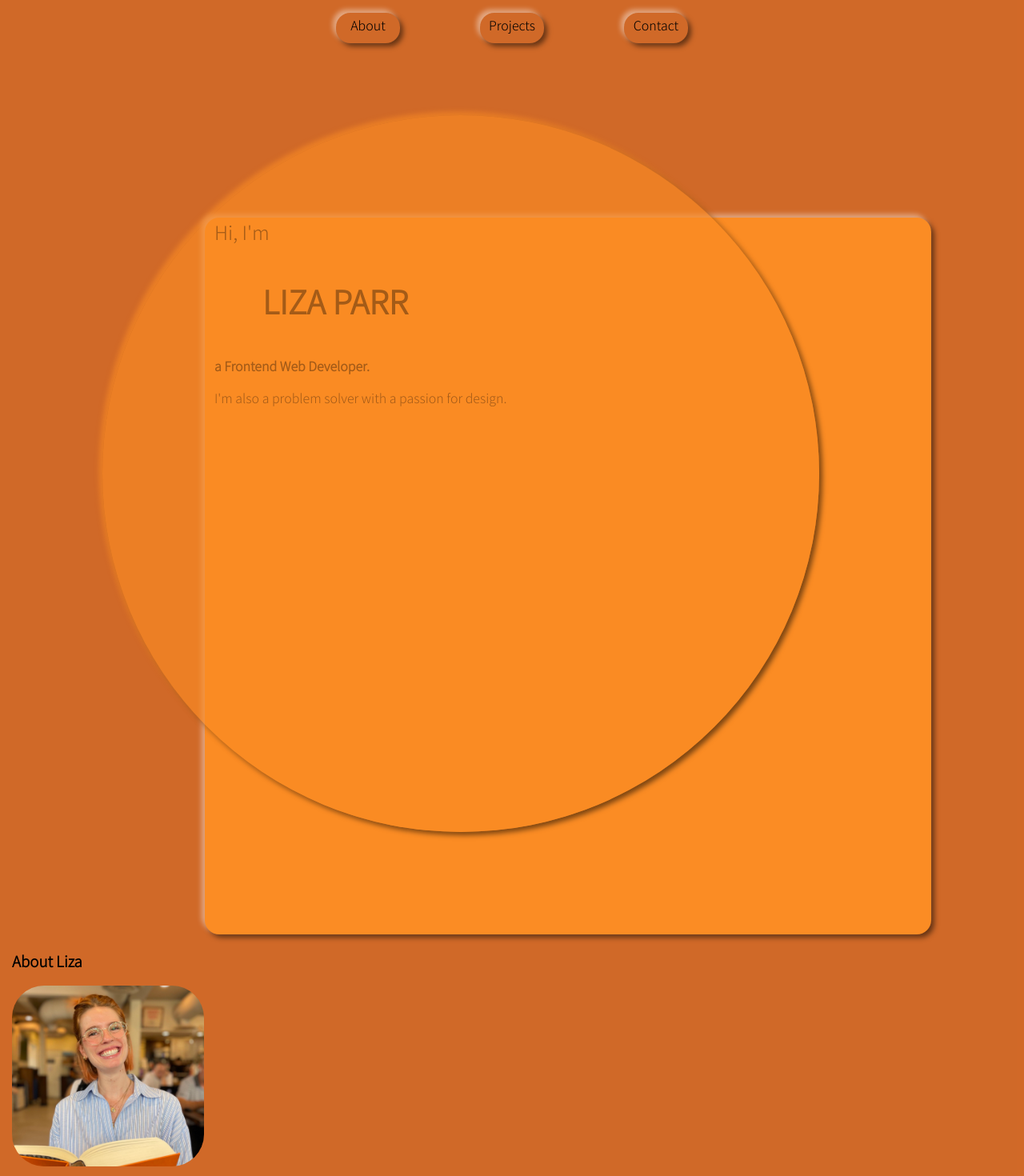
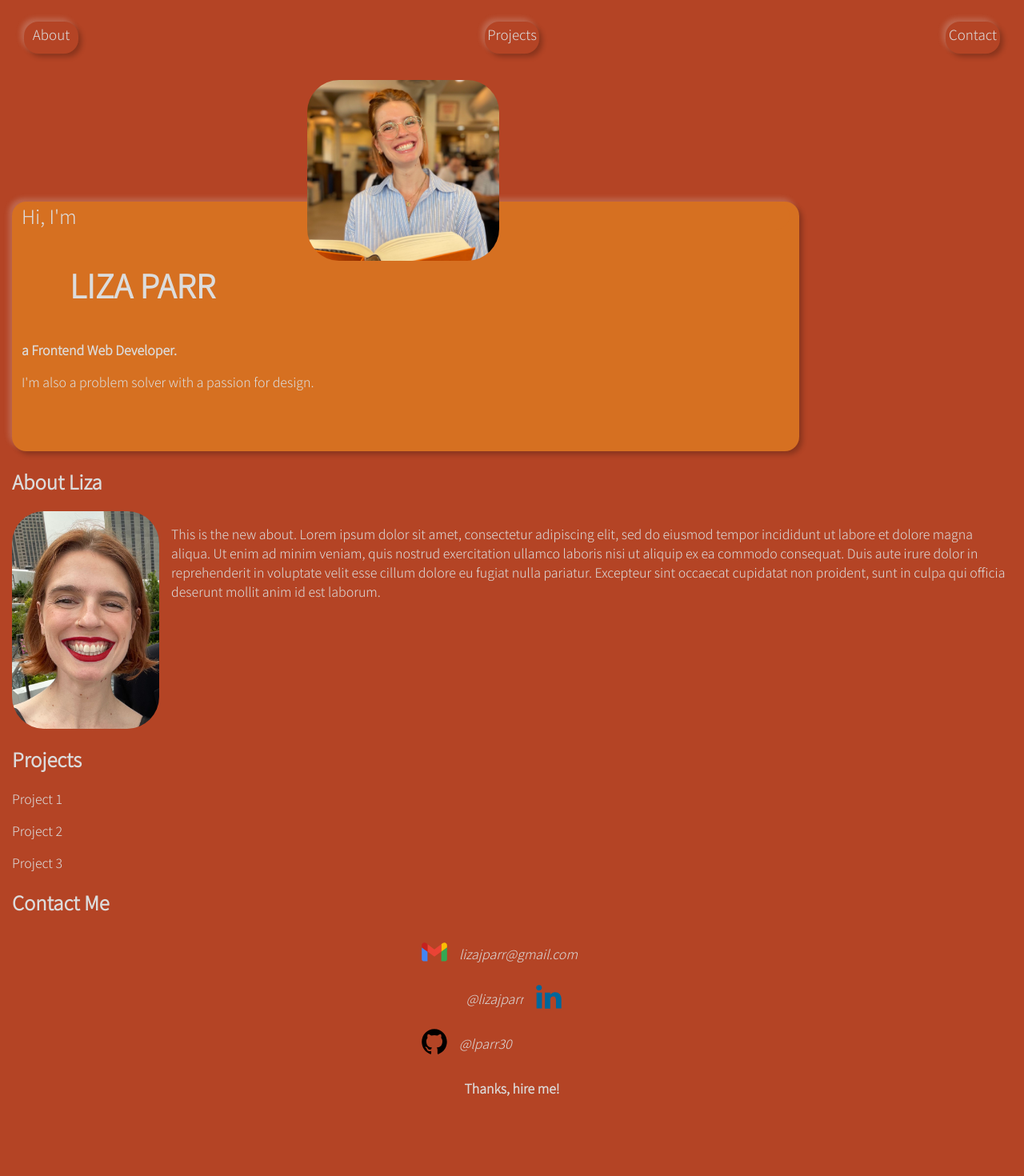
Before and after one commit to lparr30/portfolio, a React (Create React App) app: page / in a window 1280 px wide. Shown: the top 1470 px of the page at 80% size. After the commit the page ends 1398 px from the top, so only its background shows below. Built offline with nearby package versions, Linux system fonts and the light colour scheme.

Commit message:
styling to intro

```diff
--- a/src/App.css
+++ b/src/App.css
@@ -1,19 +1,22 @@
 :root {
-  --introWidth: 70vw;
-  --neuShadow: -4px -4px 6px rgba(255, 255, 255, 0.437), 4px 4px 6px rgba(0, 0, 0, 0.506);
+  --neuShadow: -4px -4px 6px rgba(230, 230, 230, 0.225), 4px 4px 6px rgba(0, 0, 0, 0.239);
   --orangeShadow: -4px -4px 6px rgba(251, 140, 36, 0.657), 4px 4px 6px rgba(0, 0, 0, 0.506);
+  --introBackground: rgb(214, 112, 33);
   --corners: 18px;
 }
 
 * {
   /* font-family: 'DM Serif Display', serif; */
   font-family: 'Noto Sans KR', sans-serif;
+  color: rgb(0, 0, 0);
+  color: rgb(220, 220, 220);
+  background-color: rgb(180, 68, 37);
   /* font-family: 'Poppins', sans-serif; */
 }
 
-.App {
+/* .App {
   background-color: hsla(23, 82%, 44%, 0.914);
-}
+} */
 
 .margin {
   margin: 0 15px;
@@ -21,101 +24,104 @@
 
 #navbar {
   display: flex;
-  justify-content: center;
-  /* justify-content: space-between; */
+  /* justify-content: center; */
+  justify-content: space-between;
   /* justify-content: space-around; */
   height: 10vh;
-  /* padding: 10px; */
+  /* position: fixed; */
+  padding: 10px;
   /* margin-top: 0.5em; */
 }
 
 .buttons {
-  font-size: medium;
+  font-size: 17px;
   box-shadow: var(--neuShadow);
-  width: 5em;
+  width: 4em;
   height: 2em;
   border-radius: var(--corners);
   text-align: center;
   padding-top: 3px;
   padding-bottom: 3px;
-  margin-left: 50px;
-  margin-right: 50px;
+  margin-left: 20px;
+  margin-right: 20px;
 }
 
 p.buttons:hover {
   font-weight: bold;
-  font-size: large;
+  box-shadow: -4px -4px 6px rgba(255, 255, 255, 0.515), 4px 4px 6px rgba(0, 0, 0, 0.515);;
+  /* font-size: large; */
   /* color: red; */
+}
+
+#picture {
+  width: 15em;
+  height: auto;
+  border-radius: 40px;
+  margin-left: 30vw;
+  position: absolute;
 }
 
 .intro {
   box-shadow: var(--neuShadow);
   border-radius: var(--corners);
-  margin-left: 20%;
-  margin-top: 15%;
-  background-color: rgb(251, 140, 36);
-  width: var(--introWidth);
-  height: var(--introWidth);
+  /* margin-left: 20%; */
+  /* margin-top: 15%; */
+  background-color: var(--introBackground);
+  width: 75vw;
+  height: 39vh;
+  margin-top: 19vh;
   padding-left: 12px;
-
-}
-
-#introBackground {
-  box-shadow: var(--orangeShadow);
-  border-radius: 50%;
-  margin-left: 10%;
-  margin-top: 5%;
-  background-color: rgba(251, 140, 36, 0.653);
-  width: var(--introWidth);
-  height: var(--introWidth);
-  position: absolute;
-  /* z-index: -1; */
+  padding-right: 12px;;
+  /* position: absolute; */
 }
 
 #first {
   font-size: 1.5em;
+  background-color: var(--introBackground);
+  border-radius: var(--corners);
   /* margin-left: 8px; */
 }
 
 #second {
   font-size: 2.5em;
   margin-left: 1.5em;
+  background-color: var(--introBackground)
 }
 
 #third {
+  background-color: var(--introBackground)
   /* margin-left: 8px; */
 }
 
 #fourth {
+  background-color: var(--introBackground)
   /* margin-left: 8px; */
 }
 
-.picture {
-  width: 15em;
-  height: auto;
-  border-radius: 40px;
-  /* text-align: center; */
+.about {
+  display: flex;
 }
 
-.contact {
-  margin-left: 1em;
+#aboutPicture {
+  width: 20em;
+  height: 17em;
+  border-radius: 40px;
+  margin-right: 15px;
+  /* margin-left: 55vw; */
 }
 
-#iconStyles {
-  text-align: center;
+/* #iconStyles {
   display: flex;
   flex-direction: column;
-}
+} */
 
 .icon {
   width: 2em;
-  display: inline-block;
   margin-right: 15px;
 }
 
 .iconAlt {
   width: 2em;
-  display: inline-block;
   margin-left: 15px;
 }
 
--- a/src/App.js
+++ b/src/App.js
@@ -1,7 +1,6 @@
 import './App.css';
 import Header from './components/Header'
 import Homepage from './components/Homepage';
-import Picture from './components/Picture';
 import AboutMe from './components/AboutMe';
 import Contact from './components/Contact';
 import Projects from './components/Projects';
@@ -12,7 +11,6 @@ function App() {
     <div className="App">
       <Header />
       <Homepage/>
-      <Picture />
       <AboutMe />
       <Projects />
       <Contact />
--- a/src/components/AboutMe.jsx
+++ b/src/components/AboutMe.jsx
@@ -1,6 +1,12 @@
-function AboutMe(){return(
+import profilePicture2 from '../assets/new-portfolio-pic.jpg'
+
+function AboutMe() {return(
     <div className='margin'>
-        <p>Lorem ipsum dolor sit amet, consectetur adipiscing elit, sed do eiusmod tempor incididunt ut labore et dolore magna aliqua. Ut enim ad minim veniam, quis nostrud exercitation ullamco laboris nisi ut aliquip ex ea commodo consequat. Duis aute irure dolor in reprehenderit in voluptate velit esse cillum dolore eu fugiat nulla pariatur. Excepteur sint occaecat cupidatat non proident, sunt in culpa qui officia deserunt mollit anim id est laborum.</p>
+        <h2>About Liza</h2>
+        <div className='about'>
+            <img id='aboutPicture' src={profilePicture2} alt="Image of Liza Parr" />
+            <p>This is the new about. Lorem ipsum dolor sit amet, consectetur adipiscing elit, sed do eiusmod tempor incididunt ut labore et dolore magna aliqua. Ut enim ad minim veniam, quis nostrud exercitation ullamco laboris nisi ut aliquip ex ea commodo consequat. Duis aute irure dolor in reprehenderit in voluptate velit esse cillum dolore eu fugiat nulla pariatur. Excepteur sint occaecat cupidatat non proident, sunt in culpa qui officia deserunt mollit anim id est laborum.</p>
+        </div>
     </div>
 )}
 
--- a/src/components/Contact.jsx
+++ b/src/components/Contact.jsx
@@ -3,8 +3,8 @@ import linkedin from '../assets/linkedin.svg'
 import github from '../assets/github.svg'
 
 function Contact() {return(
-    <div className='contact margin'>
-        <h3>Contact Me</h3>
+    <div className='margin'>
+        <h2>Contact Me</h2>
         <div id='iconStyles'>
             <div className='iconRow'>
                 <a href="https://mail.google.com/mail/?view=cm&fs=1&to=lizajparr@gmail.com" target='_blank'><img className='icon' src={gmail} alt="gmail icon" /></a>
--- a/src/components/Homepage.jsx
+++ b/src/components/Homepage.jsx
@@ -1,14 +1,13 @@
-import design from '../assets/random-design.png'
+import profilePicture from '../assets/portfolio-picture.jpg'
 
 function Homepage() {return(
     <>
-    <div id='introBackground'></div>
+    <img id='picture' src={profilePicture} alt="Image of Liza Parr" />
     <div className='intro margin'>
         <p id='first'>Hi, I'm</p>
         <b><p id='second'>LIZA PARR</p></b>
         <b><p id='third'>a Frontend Web Developer.</p></b>
         <p id='fourth'>I'm also a problem solver with a passion for design.</p>
-        {/* <img className='design' src={design} alt="Abstract design" /> */}
     </div>
     </>
 )}
--- a/src/components/Picture.jsx
+++ /dev/null
@@ -1,10 +0,0 @@
-import profilePicture from '../assets/portfolio-picture.jpg'
-
-function Picture() {return(
-    <div className='margin'>
-        <h3>About Liza</h3>
-        <img className='picture' src={profilePicture} alt="Image of Liza Parr" />
-    </div>
-)}
-
-export default Picture;
--- a/src/components/Projects.jsx
+++ b/src/components/Projects.jsx
@@ -1,6 +1,6 @@
 function Projects(){return(
     <div className='margin'>
-        <h3>Projects</h3>
+        <h2>Projects</h2>
         <p>Project 1</p>
         <p>Project 2</p>
         <p>Project 3</p>
```
Also changed, not shown: src/assets/new-portfolio-pic.jpg (added).
